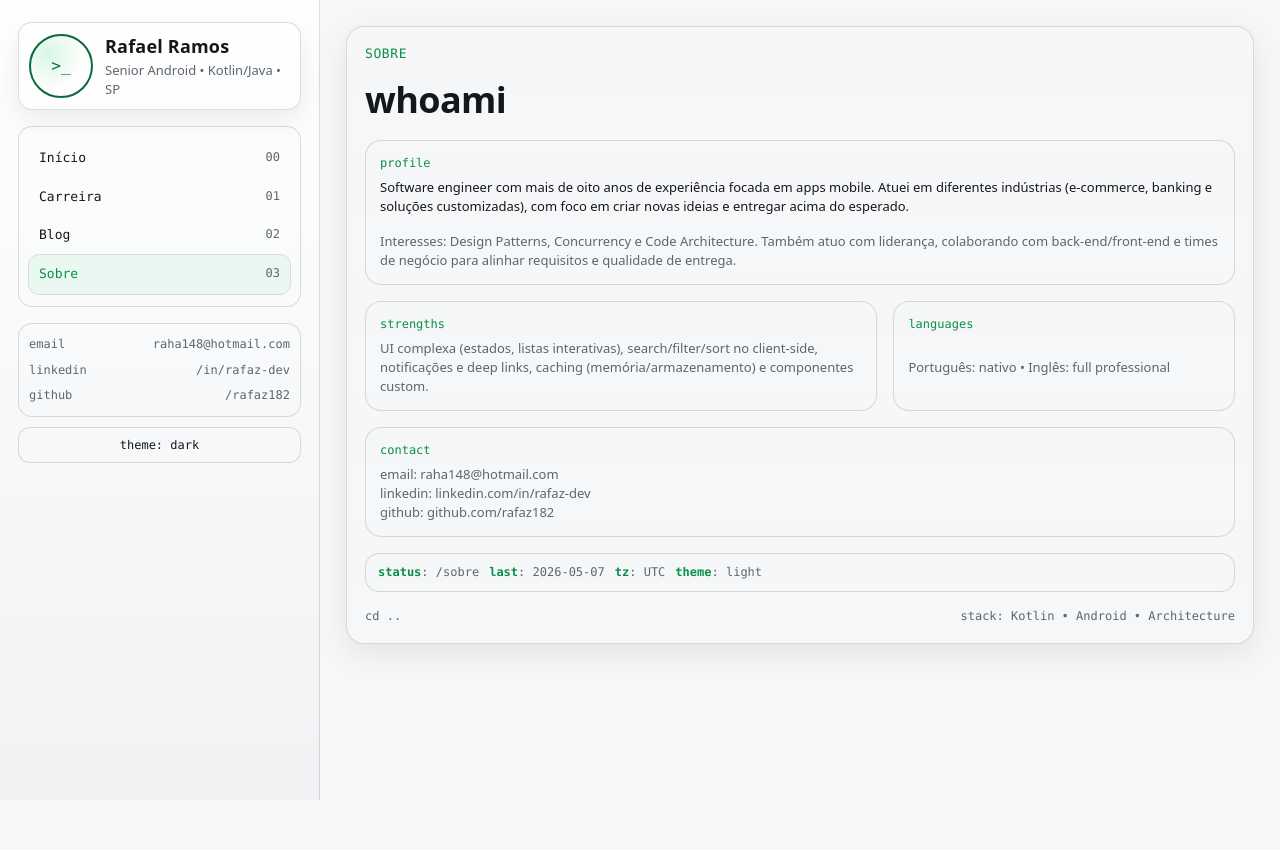
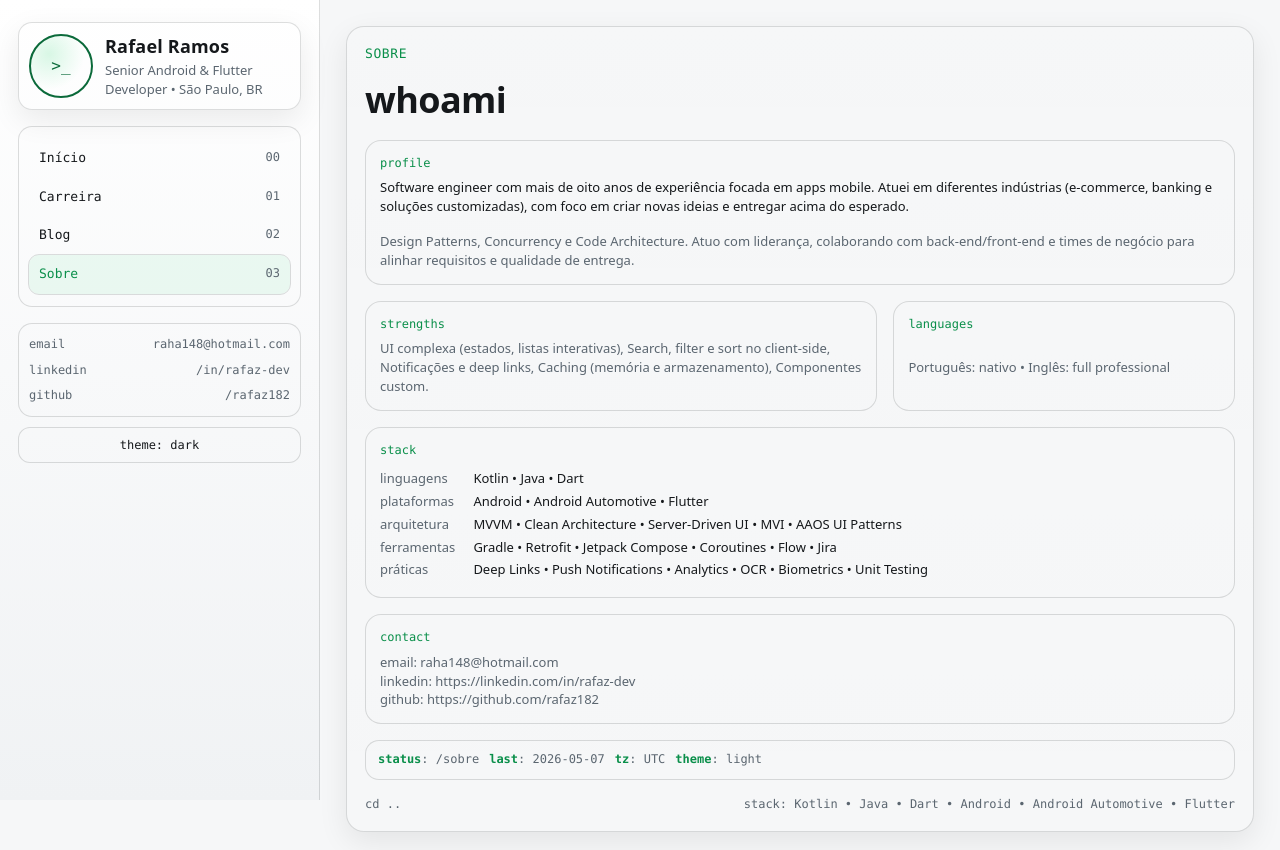
Before and after one commit to rafaz182/homepage, a plain HTML site: page sobre.html in a window 1280 px wide. Before the commit the page ends 800 px from the top, so only its background shows below. Drawn offline with Linux system fonts and the light colour scheme.

Commit message:
Atualizando o sobre para utilizar o padrao

```diff
--- a/sobre.html
+++ b/sobre.html
@@ -5,29 +5,25 @@
 <meta name="viewport" content="width=device-width,initial-scale=1" />
 <title>Sobre — Rafael Ramos</title>
 <meta name="description" content="Resumo profissional, interesses e contato." />
-
-  <!-- SEO -->
 <meta name="robots" content="index, follow">
-
-  <!-- Open Graph (preview social) -->
 <meta property="og:title" content="Rafael Ramos — Android Consultant">
 <meta property="og:description" content="Senior Android Developer especializado em Kotlin, arquitetura e performance.">
 <meta property="og:type" content="website">
 <meta property="og:url" content="https://rafaz.dev/sobre.html">
 <meta property="og:image" content="https://rafaz.dev/assets/preview.png">
-
 <link rel="icon" href="assets/favicon.svg" />
 <link rel="stylesheet" href="assets/style.css" />
 <script>
 (function(){
-      const k="rafaz_theme";
-      const s=localStorage.getItem(k);
-      const p=window.matchMedia && window.matchMedia("(prefers-color-scheme: dark)").matches ? "dark":"light";
-      document.documentElement.setAttribute("data-theme", (s==="dark"||s==="light")?s:p);
+  const k = "rafaz_theme";
+  const s = localStorage.getItem(k);
+  const p = window.matchMedia("(prefers-color-scheme: dark)").matches ? "dark" : "light";
+  document.documentElement.setAttribute("data-theme", (s === "dark" || s === "light") ? s : p);
 })();
 </script>
 </head>
 <body>
+
 <div class="topbarMobile">
   <div class="wrap">
     <div class="pill" style="gap:10px;">
@@ -43,23 +39,21 @@
     <div class="brand">
       <div class="avatar" aria-hidden="true">&gt;_</div>
       <div>
-          <h1>Rafael Ramos</h1>
-          <p>Senior Android • Kotlin/Java • SP</p>
+        <h1 id="sidebar-name">Rafael Ramos</h1>
+        <p id="sidebar-subtitle">Senior Android • Kotlin/Java • SP</p>
       </div>
     </div>
-
     <nav class="nav" aria-label="Navegação">
       <a data-nav href="index.html">Início <span>00</span></a>
       <a data-nav href="carreira.html">Carreira <span>01</span></a>
       <a data-nav href="blog.html">Blog <span>02</span></a>
       <a data-nav href="sobre.html">Sobre <span>03</span></a>
     </nav>
-
     <div class="sidebarFooter">
       <div class="kbdRow">
-          <div class="row"><span>email</span><a href="mailto:raha148@hotmail.com">raha148@hotmail.com</a></div>
-          <div class="row"><span>linkedin</span><a href="https://www.linkedin.com/in/rafaz-dev" rel="noreferrer">/in/rafaz-dev</a></div>
-          <div class="row"><span>github</span><a href="https://github.com/rafaz182" rel="noreferrer">/rafaz182</a></div>
+        <div class="row"><span>email</span><a id="sidebar-email" href="#">—</a></div>
+        <div class="row"><span>linkedin</span><a id="sidebar-linkedin" href="#" rel="noreferrer">—</a></div>
+        <div class="row"><span>github</span><a id="sidebar-github" href="#" rel="noreferrer">—</a></div>
       </div>
       <button class="btn" data-theme-toggle aria-pressed="true">theme: dark</button>
     </div>
@@ -72,38 +66,29 @@
 
       <div class="tile" style="margin-top:14px;">
         <div class="t">profile</div>
-          <p class="d" style="margin:0;color:var(--text);">
-            Software engineer com mais de oito anos de experiência focada em apps mobile.
-            Atuei em diferentes indústrias (e-commerce, banking e soluções customizadas),
-            com foco em criar novas ideias e entregar acima do esperado.
-          </p>
-          <p class="d" style="margin:10px 0 0;color:var(--muted);">
-            Interesses: Design Patterns, Concurrency e Code Architecture. Também atuo com liderança,
-            colaborando com back-end/front-end e times de negócio para alinhar requisitos e qualidade de entrega.
-          </p>
+        <p class="d" id="bio-main" style="margin:0;color:var(--text);">—</p>
+        <p class="d" id="bio-interests" style="margin:10px 0 0;color:var(--muted);">—</p>
       </div>
 
       <div class="grid2">
         <div class="tile">
           <div class="t">strengths</div>
-            <p class="d" style="margin:0;">
-              UI complexa (estados, listas interativas), search/filter/sort no client-side,
-              notificações e deep links, caching (memória/armazenamento) e componentes custom.
-            </p>
+          <p class="d" id="strengths" style="margin:0;">—</p>
         </div>
         <div class="tile">
           <div class="t">languages</div>
-            <p class="d" style="margin:0;">Português: nativo • Inglês: full professional</p>
+          <p class="d" id="spoken-languages" style="margin:0;">—</p>
         </div>
       </div>
 
       <div class="tile" style="margin-top:16px;">
+        <div class="t">stack</div>
+        <div id="skills-block" style="margin:0;">—</div>
+      </div>
+
+      <div class="tile" style="margin-top:16px;">
         <div class="t">contact</div>
-          <p class="d" style="margin:0;">
-            email: <a href="mailto:raha148@hotmail.com">raha148@hotmail.com</a><br/>
-            linkedin: <a href="https://www.linkedin.com/in/rafaz-dev" rel="noreferrer">linkedin.com/in/rafaz-dev</a><br/>
-            github: <a href="https://github.com/rafaz182" rel="noreferrer">github.com/rafaz182</a>
-          </p>
+        <p class="d" id="contact-block" style="margin:0;">—</p>
       </div>
 
       <div class="statusbar" role="status" aria-label="Barra de status">
@@ -115,12 +100,110 @@
 
       <div class="footer">
         <a href="index.html">cd ..</a>
-          <span style="color:var(--muted);">stack: Kotlin • Android • Architecture</span>
+        <span style="color:var(--muted);" id="footer-stack">stack: Kotlin • Android • Architecture</span>
       </div>
     </div>
   </main>
 </div>
 
 <script src="assets/main.js"></script>
+<script>
+(async function () {
+  const CV_URL = "/open-cv.json";
+
+  function levelLabel(level) {
+    const map = {
+      native:       "nativo",
+      fluent:       "fluente",
+      full_professional: "full professional",
+      professional: "professional",
+      advanced:     "avançado",
+      intermediate: "intermediário",
+    };
+    return map[level] || level;
+  }
+
+  function populateSidebar(profile) {
+    const { name, title, location, links } = profile;
+    document.getElementById("sidebar-name").textContent     = name;
+    document.getElementById("sidebar-subtitle").textContent = `${title} • ${location}`;
+
+    const emailEl = document.getElementById("sidebar-email");
+    emailEl.textContent = links.email;
+    emailEl.href = `mailto:${links.email}`;
+
+    const linkedinEl = document.getElementById("sidebar-linkedin");
+    linkedinEl.textContent = links.linkedin.replace("https://linkedin.com", "");
+    linkedinEl.href = links.linkedin;
+
+    const githubEl = document.getElementById("sidebar-github");
+    githubEl.textContent = links.github.replace("https://github.com", "");
+    githubEl.href = links.github;
+  }
+
+  function populateSobre(cv) {
+    const { profile, skills, languages } = cv;
+
+    // Bio
+    document.getElementById("bio-main").textContent =
+      profile.bio || "Software engineer com mais de oito anos de experiência focada em apps mobile.";
+    document.getElementById("bio-interests").textContent =
+      profile.interests || "Interesses: Design Patterns, Concurrency e Code Architecture.";
+
+    // Strengths
+    const strengthsEl = document.getElementById("strengths");
+    if (Array.isArray(profile.strengths) && profile.strengths.length) {
+      strengthsEl.textContent = profile.strengths.join(", ") + ".";
+    } else {
+      strengthsEl.textContent =
+        "UI complexa, search/filter/sort client-side, notificações, deep links, caching e componentes custom.";
+    }
+
+    // Spoken languages
+    const langText = languages
+      .map(l => `${l.language}: ${levelLabel(l.level)}`)
+      .join(" • ");
+    document.getElementById("spoken-languages").textContent = langText || "—";
+
+    // Skills block
+    const skillsEl = document.getElementById("skills-block");
+    const rows = [
+      { label: "linguagens", values: skills.languages },
+      { label: "plataformas", values: skills.platforms },
+      { label: "arquitetura", values: skills.architecture },
+      { label: "ferramentas", values: skills.tools },
+      { label: "práticas",    values: skills.practices },
+    ];
+    skillsEl.innerHTML = rows.map(r =>
+      `<p style="margin:4px 0;font-size:13px;">
+        <span style="color:var(--muted);min-width:90px;display:inline-block;">${r.label}</span>
+        ${r.values.join(" • ")}
+      </p>`
+    ).join("");
+
+    // Contact
+    const { links } = profile;
+    document.getElementById("contact-block").innerHTML =
+      `email: <a href="mailto:${links.email}">${links.email}</a><br/>
+       linkedin: <a href="${links.linkedin}" rel="noreferrer">${links.linkedin}</a><br/>
+       github: <a href="${links.github}" rel="noreferrer">${links.github}</a>`;
+
+    // Footer stack
+    const stackStr = [...skills.languages, ...skills.platforms].join(" • ");
+    document.getElementById("footer-stack").textContent = `stack: ${stackStr}`;
+  }
+
+  try {
+    const res = await fetch(CV_URL);
+    if (!res.ok) throw new Error(`HTTP ${res.status}`);
+    const cv  = await res.json();
+    populateSidebar(cv.profile);
+    populateSobre(cv);
+  } catch (err) {
+    console.error("[open-cv] falha ao carregar:", err);
+  }
+})();
+</script>
+
 </body>
 </html>
```
Lines whose indentation alone changed are shown as unchanged.
